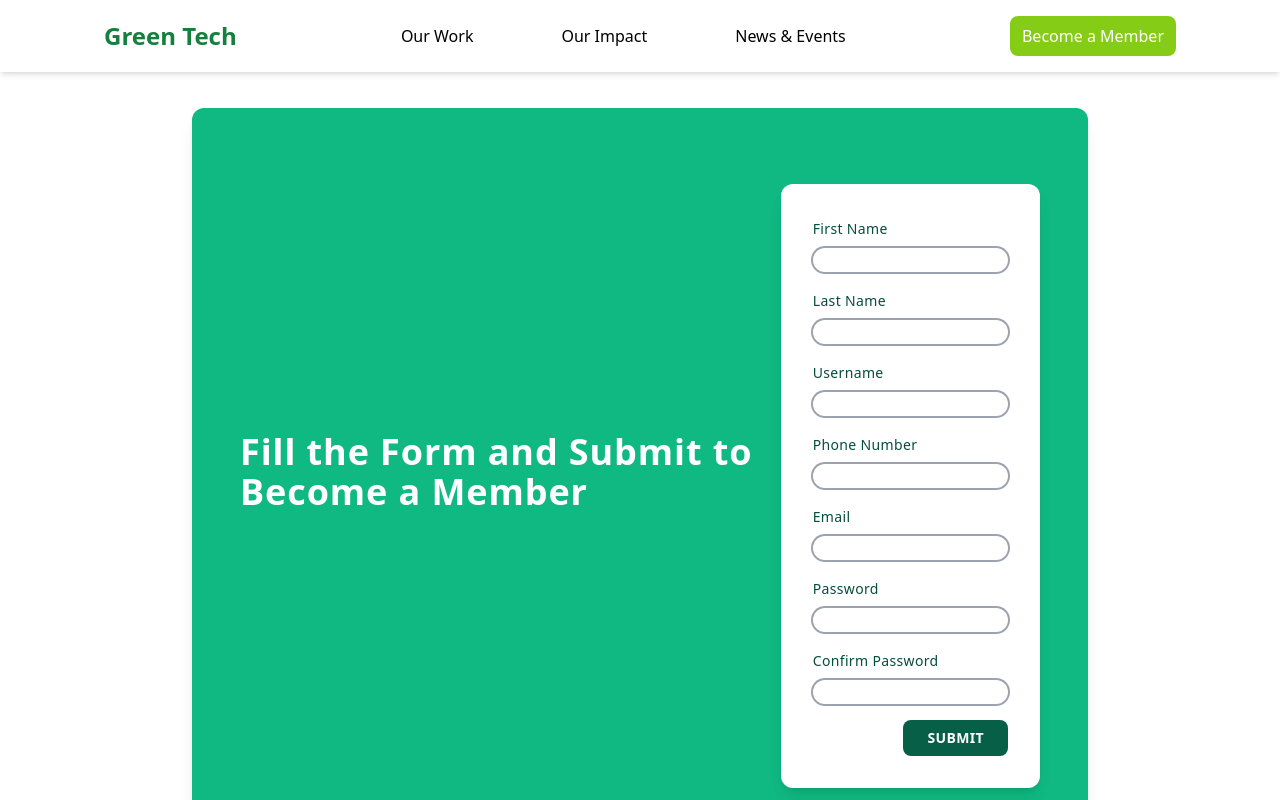
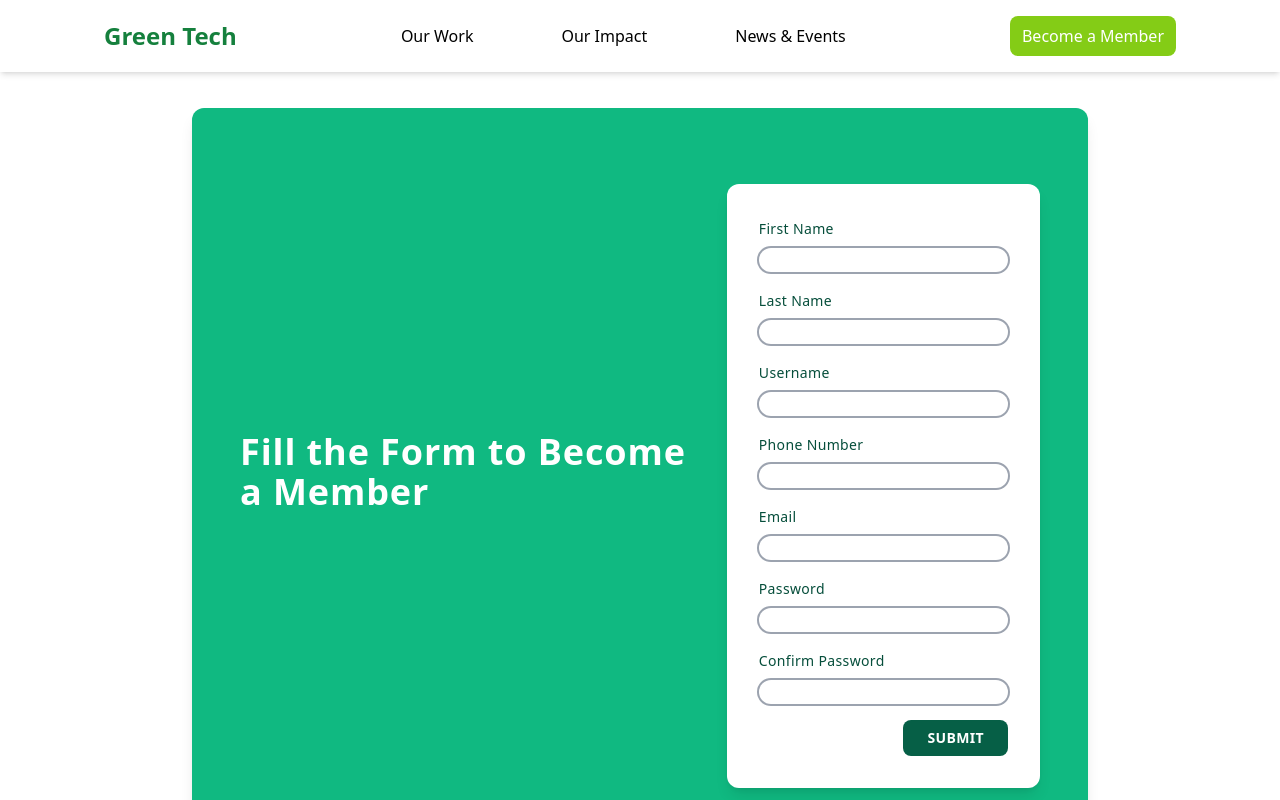
Before and after one commit to kelvin-od/Behavioral-Climate, a React (Create React App) app: page /becomemember in a window 1280 px wide. Shown: the top 800 px of the page. Built offline with nearby package versions, Linux system fonts and the light colour scheme.

Commit message:
minor h1 changes on the page

```diff
--- a/src/pages/Becomemember.jsx
+++ b/src/pages/Becomemember.jsx
@@ -10,7 +10,7 @@ const Becomemember = () => {
                         shadow-lg text-white flex flex-col space-y-7
                         md:flex-row md:space-x-6 md:spacey-0 sm:p-12'>
           <div className='md:flex items-center'>
-            <h1 className='font-bold text-4xl tracking-wide'>Fill the Form and Submit to Become a Member</h1>
+            <h1 className='font-bold text-4xl tracking-wide'>Fill the Form to Become a Member</h1>
           </div>
           <div>
             <div className='bg-white rounded-xl shadow-lg p-8 text-emerald-900 md:w-200'>
```
